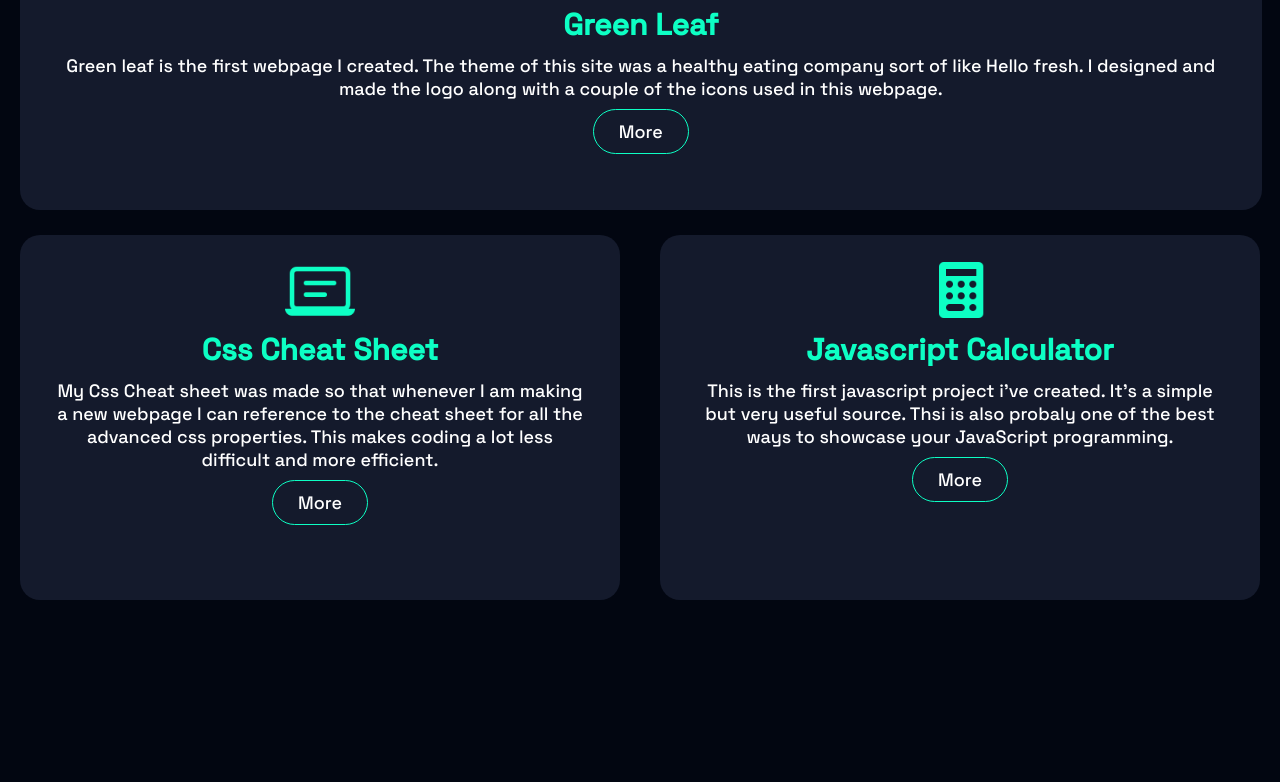
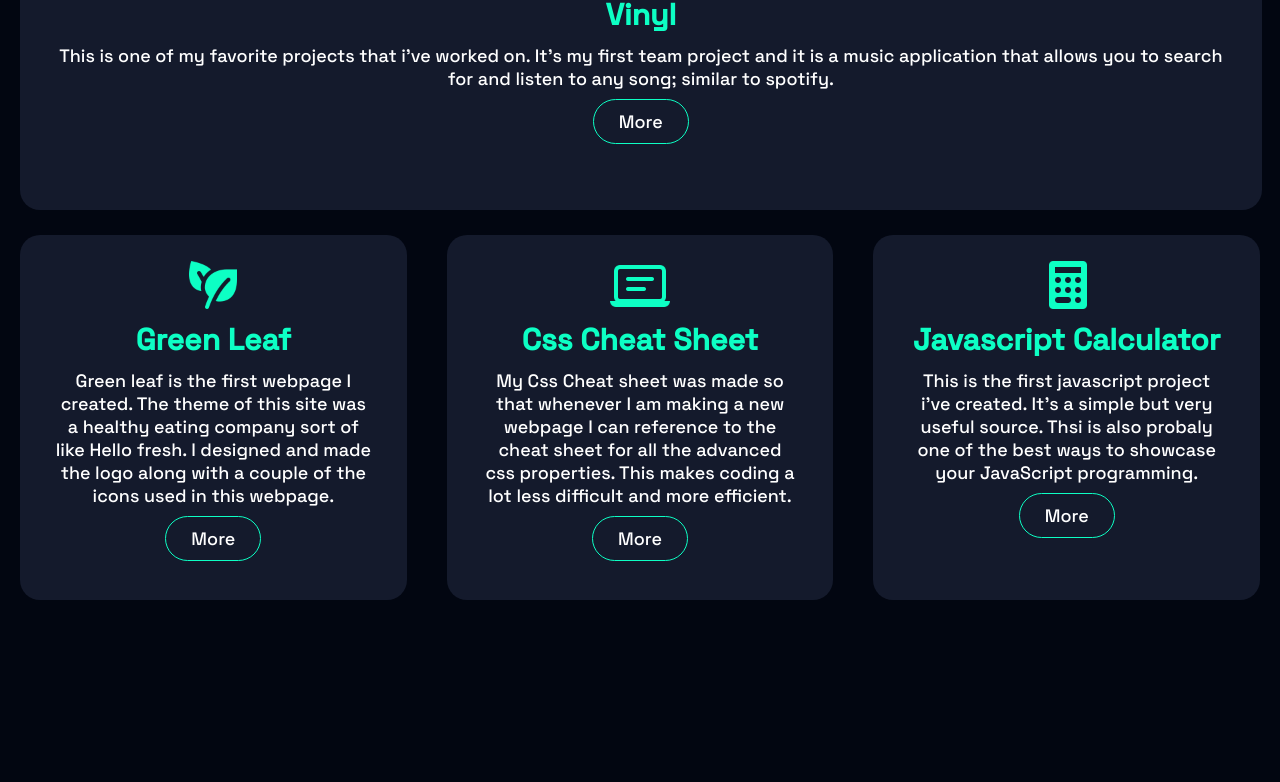
Before and after one commit to ukn-tye/module.2, a plain HTML site: page index.html in a window 1280 px wide. Shown: the part 1722-2504 px from the top of the page. Drawn offline with Linux system fonts and the light colour scheme; files that its build step writes are made by us from their sources; files whose address does not match are found by name.

Commit message:
add vinyl project card

```diff
--- a/assets/styles.css
+++ b/assets/styles.css
@@ -12,14 +12,10 @@
     box-sizing: border-box;
 }
 
-.purp {
-    color: var(--jetPurple);
-}
-
 .hero {
     height: 100vh;
     width: 100%;
-    background-image: url(../assets/particles.jpg);
+    background-image: url(./particles.jpg);
     background-size: cover;
     background-position: center;
 }
@@ -189,8 +185,8 @@ button:hover {
 }
 
 .card img {
-    height: 70px;
-    width: 70px;
+    height: 60px;
+    width: 60px;
 }
 
 .card p {
--- a/index.html
+++ b/index.html
@@ -4,7 +4,7 @@
     <meta charset="UTF-8">
     <meta http-equiv="X-UA-Compatible" content="IE=edge">
     <meta name="viewport" content="width=device-width, initial-scale=1.0">
-    <link rel="stylesheet" href="/Users/tyler/module.2/assets/styles.css">
+    <link rel="stylesheet" href="./assets/styles.css">
     <link rel="preconnect" href="https://fonts.googleapis.com">
     <link rel="preconnect" href="https://fonts.gstatic.com" crossorigin>
     <link href="https://fonts.googleapis.com/css2?family=Space+Grotesk:wght@500&display=swap" rel="stylesheet">
@@ -49,18 +49,31 @@
     <div id="projects">
         <h4 class="title">Projects</h4>
         <div class="card" id="large">
-            <img src="assets/icons8-natural-food-90.png"/>
-            <h5>Green Leaf</h5>
+            <img src='./assets/whiteLogo (1).ico'>
+            <h5>Vinyl</h5>
             <div class="descript">
                 <p>
-                     Green leaf is the first webpage I created. The theme of this site was a healthy eating company sort of like Hello fresh. I designed and made the logo along with a couple of the icons used in this webpage.
+                     This is one of my favorite projects that i've worked on. It's my first team project and it is a music application that allows you to search for and listen to any song; similar to spotify.
                 </p>
                 <p style="text-align: center">
-                     <a href="https://codepen.io/T-YWorld/full/BamzQwj" target="_blank" class="btn">More</a>
+                     <a href="https://goldnboy26.github.io/Project1sounds/" target="_blank" class="btn">More</a>
                 </p>
             </div>
         </div>
         <div class="box">
+            <div class="card">
+                <img src="assets/icons8-natural-food-90.png"/>
+                <h5>Green Leaf</h5>
+                <div class="descript">
+                    <p>
+                         Green leaf is the first webpage I created. The theme of this site was a healthy eating company sort of like Hello fresh. I designed and made the logo along with a couple of the icons used in this webpage.
+                    </p>
+                    <p style="text-align: center">
+                         <a href="https://codepen.io/T-YWorld/full/BamzQwj" target="_blank" class="btn">More</a>
+                    </p>
+                </div>
+            </div>
+
             <div class="card">
                 <img src="assets/icons8-e-learning-90.png">
                 <h5>Css Cheat Sheet</h5>
```
